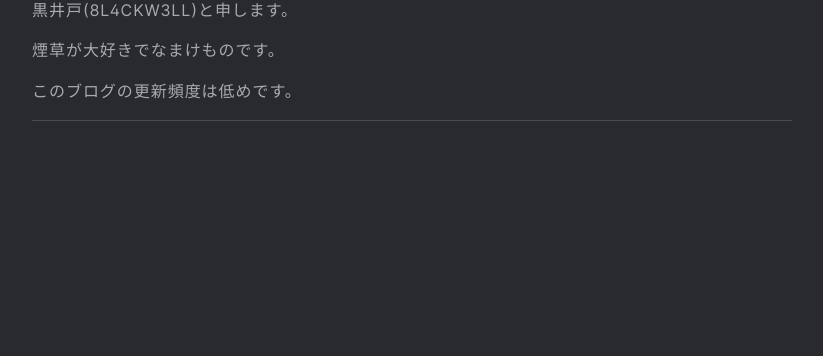
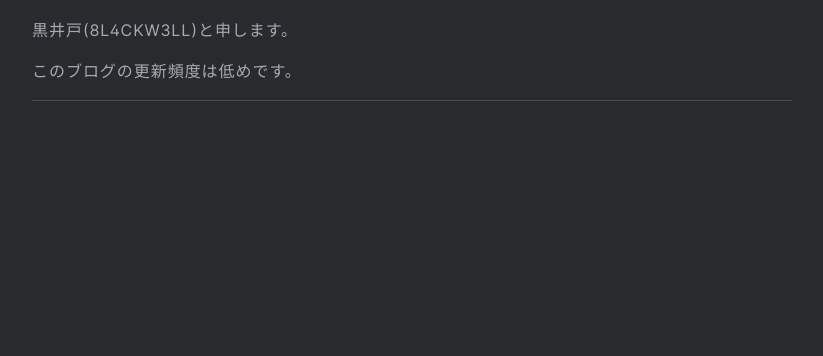
Before and after one commit to 8L4CKW3LL/8L4CKW3LL.github.io, a plain HTML site: page about/index.html in a window 1280 px wide. Shown: the part 351-707 px from the top of the page, without its empty margins (228-1051 px from the left). Drawn offline with nearby package versions, Linux system fonts and the light colour scheme.

Commit message:
rebuilding site 2020年 12月  1日 火曜日 14:37:44 JST

```diff
--- a/about/index.html
+++ b/about/index.html
@@ -6,7 +6,6 @@
 <meta name="viewport" content="width=device-width, initial-scale=1, shrink-to-fit=no">
 <meta name="author" content="map[name:Hugo Authors]">
 <meta name="description" content="黒井戸(8L4CKW3LL)と申します。
-煙草が大好きでなまけものです。
 このブログの更新頻度は低めです。" />
 <meta name="keywords" content="" />
 <meta name="robots" content="noodp" />
@@ -36,11 +35,10 @@
 
 <meta itemprop="name" content="About">
 <meta itemprop="description" content="黒井戸(8L4CKW3LL)と申します。
-煙草が大好きでなまけものです。
 このブログの更新頻度は低めです。">
 <meta itemprop="datePublished" content="2020-11-12T00:00:00+00:00" />
 <meta itemprop="dateModified" content="2020-11-12T00:00:00+00:00" />
-<meta itemprop="wordCount" content="3">
+<meta itemprop="wordCount" content="2">
 <meta itemprop="image" content="https://8L4CKW3LL.github.io"/>
 
 
@@ -52,14 +50,12 @@
 
 <meta name="twitter:title" content="About"/>
 <meta name="twitter:description" content="黒井戸(8L4CKW3LL)と申します。
-煙草が大好きでなまけものです。
 このブログの更新頻度は低めです。"/>
 
 
 
     <meta property="og:title" content="About" />
 <meta property="og:description" content="黒井戸(8L4CKW3LL)と申します。
-煙草が大好きでなまけものです。
 このブログの更新頻度は低めです。" />
 <meta property="og:type" content="article" />
 <meta property="og:url" content="https://8L4CKW3LL.github.io/about/" />
@@ -146,7 +142,6 @@
 
             <div class="post-content">
                 <p>黒井戸(8L4CKW3LL)と申します。</p>
-<p>煙草が大好きでなまけものです。</p>
 <p>このブログの更新頻度は低めです。</p>
 
             </div>
--- a/index.xml
+++ b/index.xml
@@ -15,7 +15,6 @@
 
       <guid>https://8L4CKW3LL.github.io/about/</guid>
       <description>黒井戸(8L4CKW3LL)と申します。
-煙草が大好きでなまけものです。
 このブログの更新頻度は低めです。</description>
     </item>
 
```
